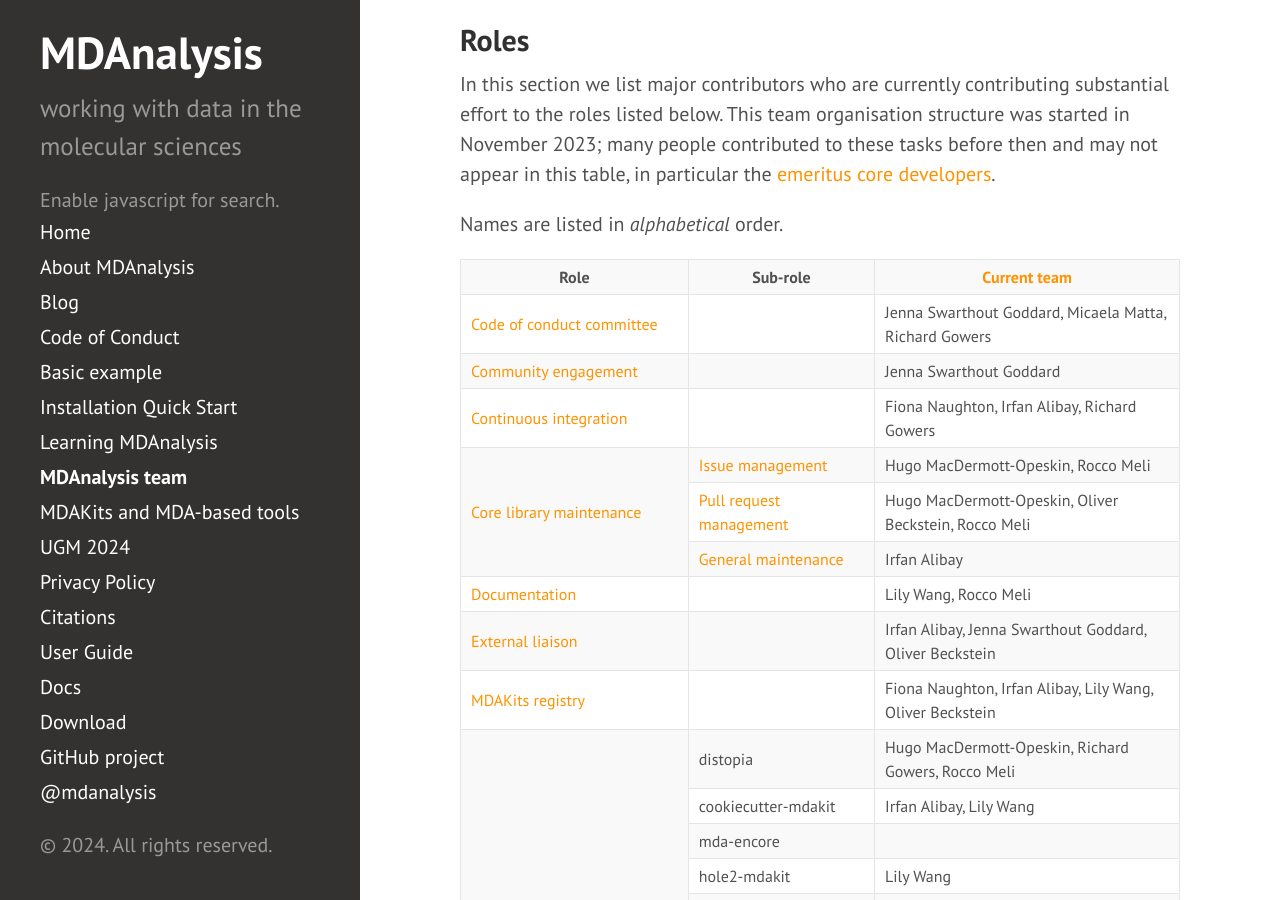
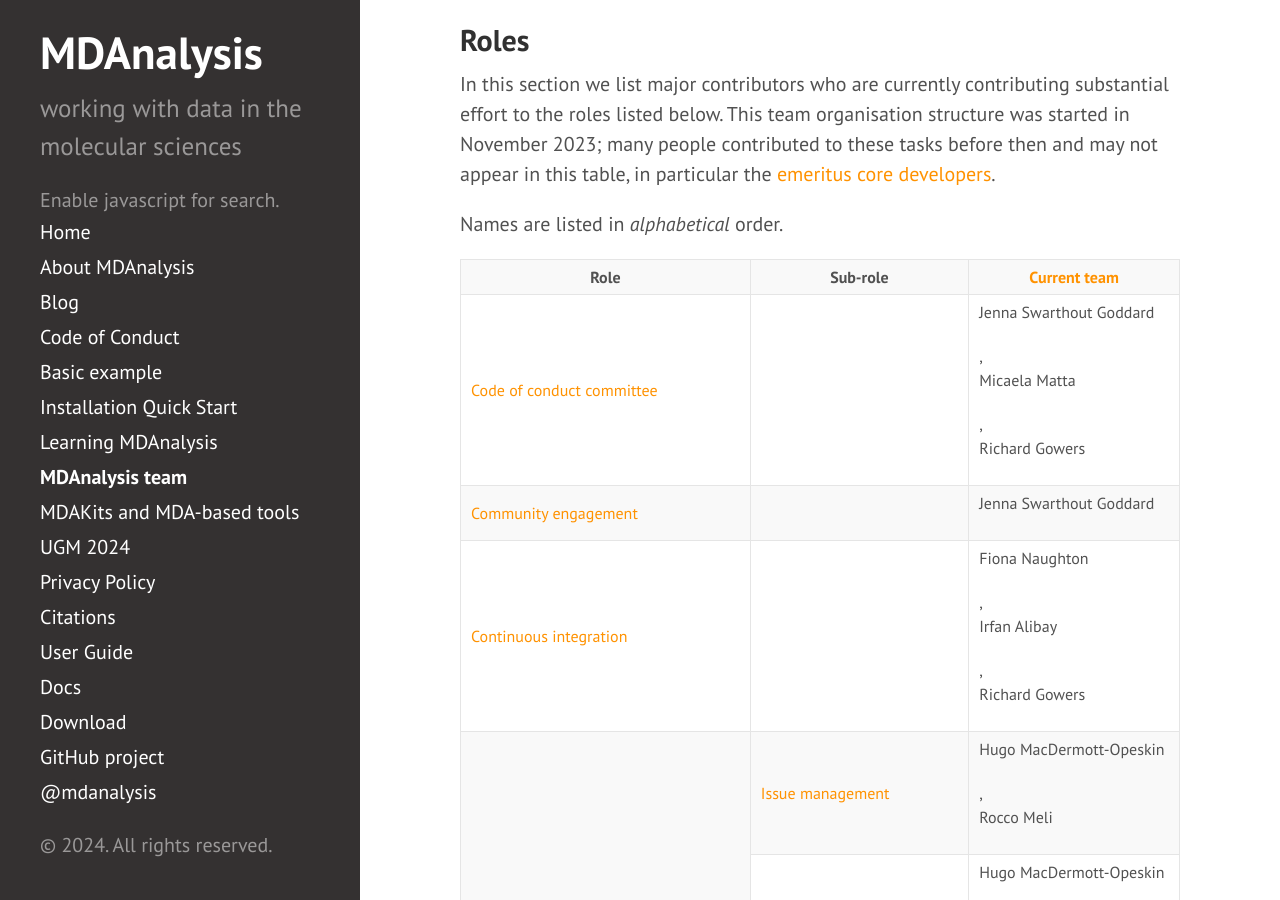
Before and after one commit to MDAnalysis/MDAnalysis.github.io, a Jekyll site: the page built from pages/team.md, in a window 1280 px wide and 900 px high, scrolled down 429 px. Built offline with Jekyll 4.4.1, drawn with Linux system fonts in a browser that asks for light colours; comment, search, counter and statistics services are not loaded.

Commit message:
add markdownify

```diff
--- a/_includes/team_table_member_cell.html
+++ b/_includes/team_table_member_cell.html
@@ -13,9 +13,9 @@ we need to create empty arrays to avoid errors on concatenating. -->
 {%- for member in sorted_names -%}
     <!-- Bold the name if they're a lead -->
     {%- if leads contains member -%}
-        <b>{{ member }}</b>
+        <b>{{ member | markdownify}}</b>
     {%- else -%}
-        {{ member }}
+        {{ member | markdownify}}
     {%- endif -%}
     <!-- Add a comma if not the last item.
     The % and %- denote leaving a space or not leaving a space
```
